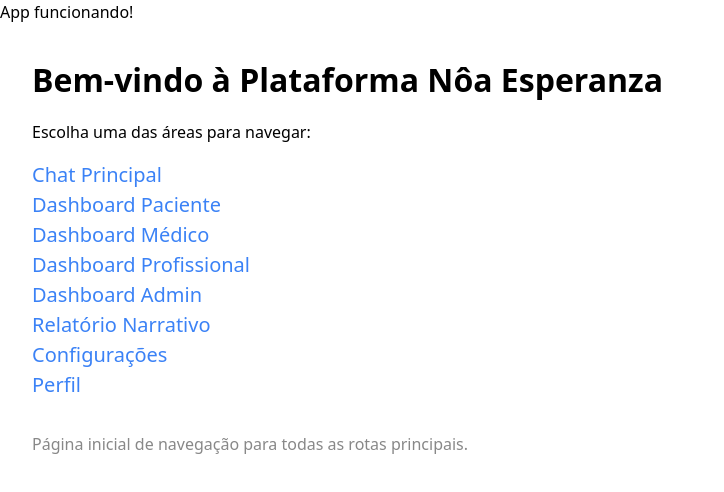
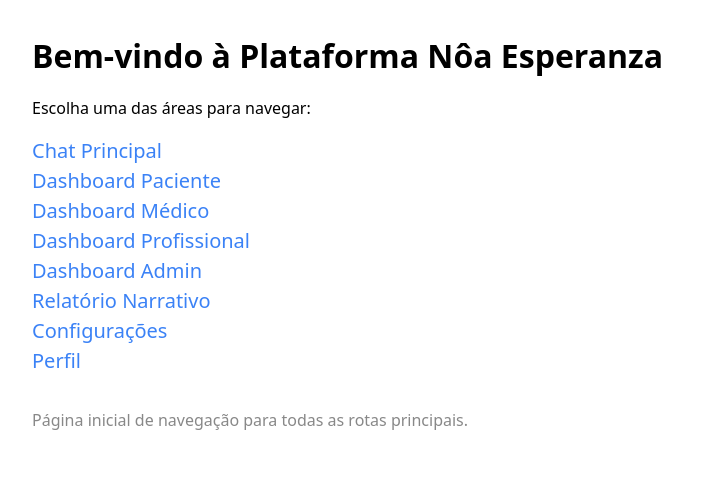
Before and after one commit to noaesperanza/plataforma-noa-esperanza-2.0, a React (Vite) app: page / in a window 1280 px wide. Shown: the top 492 px of the page, without its empty margins (0-724 px from the left). Built offline with nearby package versions, Linux system fonts and the light colour scheme.

Commit message:
Update App.tsx
Template básico: App e Home exibem conteúdo mínimo para teste de tela branca

```diff
--- a/src/App.tsx
+++ b/src/App.tsx
@@ -3,7 +3,6 @@ import AppRoutes from "./routes";
 function App() {
   return (
     <div>
-      <h1>App funcionando!</h1>
       <AppRoutes />
     </div>
   );
```
